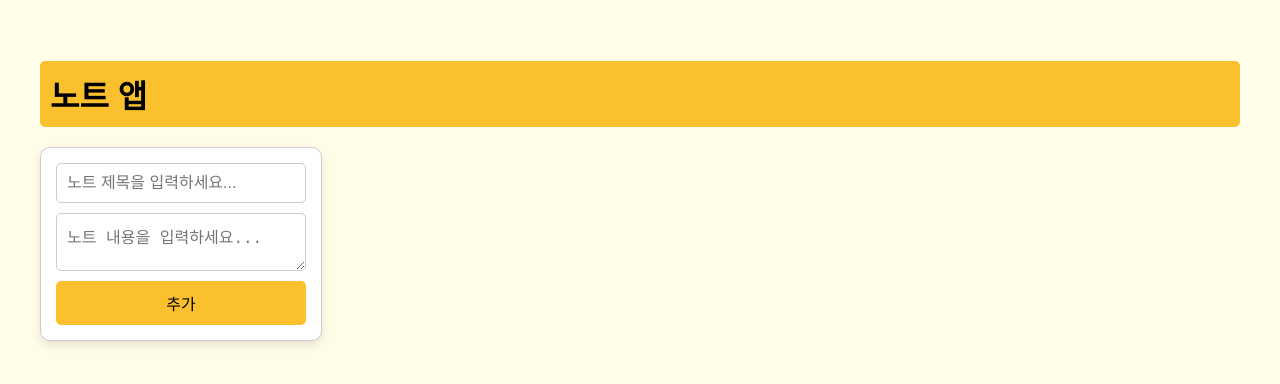
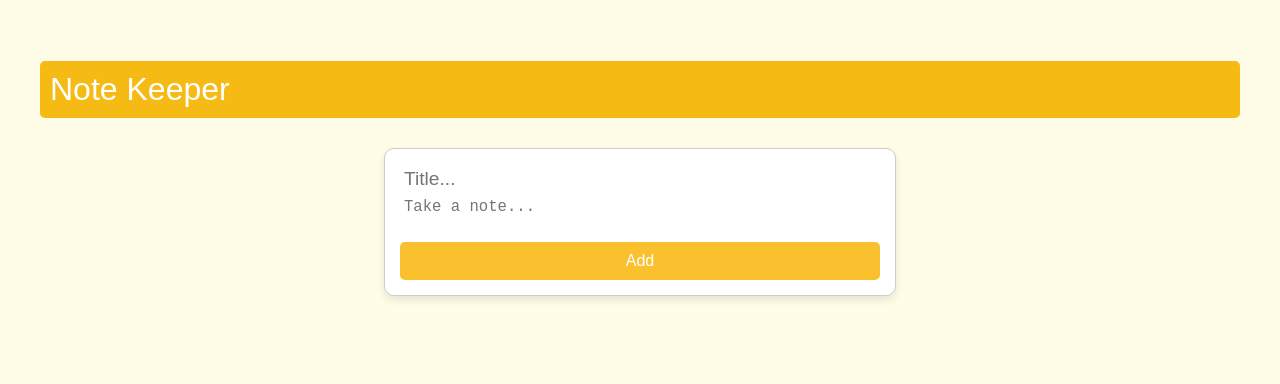
Before and after one commit to JavierJu/my-note-taking-app, a React (Vite) app: page / in a window 1280 px wide. Shown: the top 384 px of the page. Built offline with nearby package versions, Linux system fonts and the light colour scheme.

Commit message:
rebuild folder structure: 1) added public folder - style.css 2) added /src/components folder - App.jsx

```diff
--- a/index.html
+++ b/index.html
@@ -1,12 +1,16 @@
+<!DOCTYPE html>
+<html lang="en">
   <head>
-	<meta charset="utf-8">
-	<meta name="viewport" content="width=device-width, initial-scale=1, shrink-to-fit=no">
-	<meta name="theme-color" content="#000000">
+    <meta charset="utf-8" />
+    <meta
+      name="viewport"
+      content="width=device-width, initial-scale=1, shrink-to-fit=no"
+    />
+    <meta name="theme-color" content="#000000" />
     <!--
       manifest.json provides metadata used when your web app is added to the
       homescreen on Android. See https://developers.google.com/web/fundamentals/engage-and-retain/web-app-manifest/
     -->
-
 
     <!--
       Notice the use of %PUBLIC_URL% in the tags above.
@@ -17,13 +21,12 @@
       work correctly both with client-side routing and a non-root public URL.
       Learn how to configure a non-root public URL by running `npm run build`.
     -->
-	<title>React App</title>
+    <title>Note Taking App</title>
+    <link rel="stylesheet" href="/styles.css" />
   </head>
 
   <body>
-	<noscript>
-		You need to enable JavaScript to run this app.
-	</noscript>
+    <noscript> You need to enable JavaScript to run this app. </noscript>
     <div id="root"></div>
     <!--
       This HTML file is a template.
@@ -36,5 +39,6 @@
       To create a production bundle, use `npm run build` or `yarn build`.
     -->
 
-
-<script type="module" src="/src/index.jsx"></script></body>
+    <script type="module" src="./src/index.jsx"></script>
+  </body>
+</html>
--- a/src/App.css
+++ b/public/styles.css
@@ -9,34 +9,36 @@ body,
 
 /* 헤더 스타일: 진한 노란색 배경, 중앙 정렬 */
 h1 {
-  background-color: #fbc02d; /* 진한 노란색 */
+  background-color: #f5ba13; /* 진한 노란색 */
   padding: 10px;
   border-radius: 5px;
   text-align: left;
   margin-bottom: 20px;
-  color: #000;
+  color: #fff;
+  font-weight: 200;
 }
 
-/* 노트 입력과 생성된 노트가 공유하는 카드 스타일 */
-.note-input-container,
-.note {
-  background-color: #ffffff; /* 흰색 배경 */
+/* 노트 입력 카드 스타일 */
+.note-input-container {
+  position: relative;
+  width: 480px;
+  margin: 30px auto 20px auto;
+  background-color: #fff; /* 흰색 배경 */
   border: 1px solid #ccc;
   border-radius: 10px;
   padding: 15px;
   box-shadow: 0 4px 8px rgba(0, 0, 0, 0.1);
-  width: 250px;
 }
 
 /* 신규 노트 입력 영역 스타일 */
 .note-input-container input,
 .note-input-container textarea {
   width: 100%;
-  padding: 10px;
-  margin-bottom: 10px;
-  font-size: 16px;
-  border: 1px solid #ccc;
-  border-radius: 5px;
+  border: none;
+  padding: 4px;
+  outline: none;
+  font-size: 1.2em;
+  resize: none;
 }
 
 /* 신규 노트 추가 버튼 스타일 (입력 카드 내부) */
@@ -49,14 +51,19 @@ h1 {
   border: none;
   border-radius: 5px;
   cursor: pointer;
-  color: #000;
+  color: #fff;
 }
 
-/* 노트 목록을 grid 레이아웃으로 배치 */
-.note-list {
-  display: grid;
-  grid-template-columns: repeat(auto-fit, minmax(250px, 1fr));
-  grid-gap: 20px;
+/* 생성된 노트 카드 스타일 */
+.note {
+  background: #fff;
+  border-radius: 7px;
+  box-shadow: 0 2px 5px #ccc;
+  padding: 10px;
+  width: 240px;
+  margin: 16px;
+  float: left;
+  box-shadow: 0 4px 8px rgba(0, 0, 0, 0.1);
 }
 
 /* 노트 헤더: 제목과 삭제 버튼 */
@@ -70,6 +77,27 @@ h1 {
 .note-header h2 {
   margin: 0;
   cursor: pointer;
+  font-size: 1.1em;
+}
+
+/* 노트 내용 스타일: 클릭 시 수정 모드로 전환 (커서 포인터) */
+.note-content p {
+  font-size: 1.1em;
+  cursor: pointer;
+  margin: 10px 0;
+  white-space: pre-wrap;
+  word-wrap: break-word;
+}
+
+/* 수정 모드에서 사용하는 input과 textarea 스타일 */
+.note-content input,
+.note-content textarea {
+  width: 100%;
+  border: none;
+  padding: 4px;
+  outline: none;
+  font-size: 1.2em;
+  resize: none;
 }
 
 /* 삭제 버튼 스타일: 입력 카드와 일치하도록 */
@@ -80,18 +108,5 @@ h1 {
   border: none;
   border-radius: 5px;
   cursor: pointer;
-  color: #000;
+  color: #fff;
 }
-
-/* 노트 내용 스타일: 클릭 시 수정 모드로 전환 (커서 포인터) */
-.note-content p {
-  cursor: pointer;
-  margin: 10px 0;
-}
-
-/* 수정 모드에서 사용하는 input과 textarea 스타일 */
-.note-content input,
-.note-content textarea {
-  width: 100%;
-  font-size: 16px;
-}
--- a/src/App.jsx
+++ b/src/components/App.jsx
@@ -1,5 +1,4 @@
 import React, { useState, useEffect } from "react";
-import "./App.css";
 
 function App() {
   // 새로운 노트 입력을 위한 상태: 제목과 내용
@@ -71,20 +70,20 @@ function App() {
 
   return (
     <div className="App">
-      <h1>노트 앱</h1>
+      <h1>Note Keeper</h1>
       <div className="note-input-container">
         <input
           type="text"
           value={currentTitle}
           onChange={(e) => setCurrentTitle(e.target.value)}
-          placeholder="노트 제목을 입력하세요..."
+          placeholder="Title..."
         />
         <textarea
           value={currentContent}
           onChange={(e) => setCurrentContent(e.target.value)}
-          placeholder="노트 내용을 입력하세요..."
+          placeholder="Take a note..."
         />
-        <button onClick={addNote}>추가</button>
+        <button onClick={addNote}>Add</button>
       </div>
       <div className="note-list">
         {notes.map((note) => (
@@ -106,7 +105,7 @@ function App() {
                 className="delete-btn"
                 onClick={(e) => deleteNote(note.id, e)}
               >
-                삭제
+                Delete
               </button>
             </div>
             <div className="note-content">
--- a/src/index.jsx
+++ b/src/index.jsx
@@ -1,7 +1,7 @@
 import { StrictMode } from "react";
 import { createRoot } from "react-dom/client";
 
-import App from "./App";
+import App from "./components/App";
 
 const rootElement = document.getElementById("root");
 const root = createRoot(rootElement);
--- a/src/styles.css
+++ /dev/null
@@ -1,4 +0,0 @@
-.App {
-  font-family: sans-serif;
-  text-align: center;
-}
```
Lines whose indentation alone changed are shown as unchanged.
